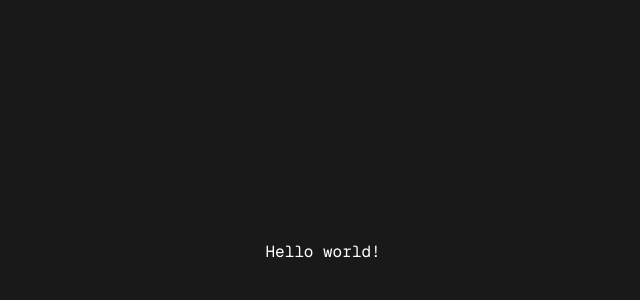
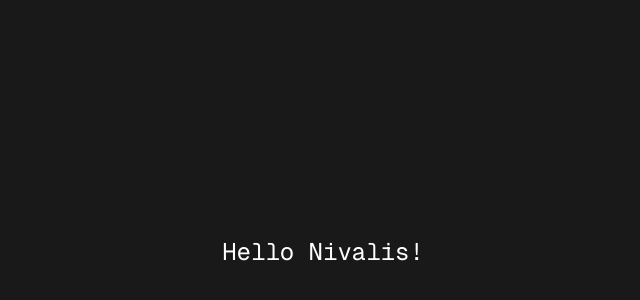
Before and after one commit to nivalis-studio/nextjs-template, a Next.js app: page / in a window 1280 px wide. Shown: the part 148-448 px from the top of the page, without its empty margins (317-957 px from the left). Built offline with nearby package versions, Linux system fonts and the light colour scheme.

Commit message:
chore: bump deps

```diff
--- a/src/app/(home)/page.tsx
+++ b/src/app/(home)/page.tsx
@@ -1,7 +1,7 @@
 const Home = () => {
   return (
     <div className='flex size-full flex-col items-center justify-center gap-16 p-8 pb-20 sm:p-20'>
-      <p>Hello world!</p>
+      <p className='text-2xl'>Hello Nivalis!</p>
     </div>
   );
 };
```
Also changed, not shown: package.json (+5 -5 lines), 1 other file (tests, documents, lock files or other folders).
